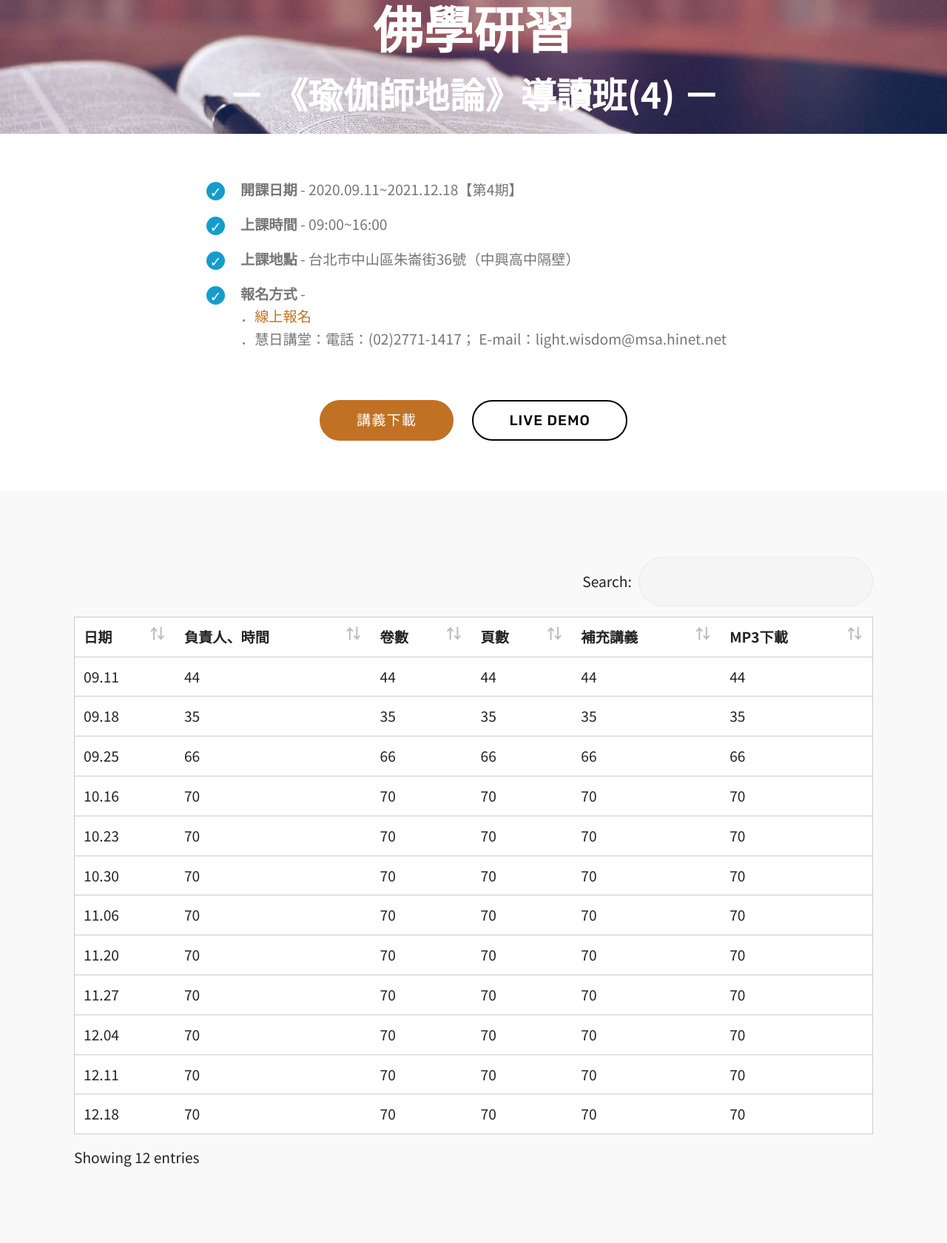
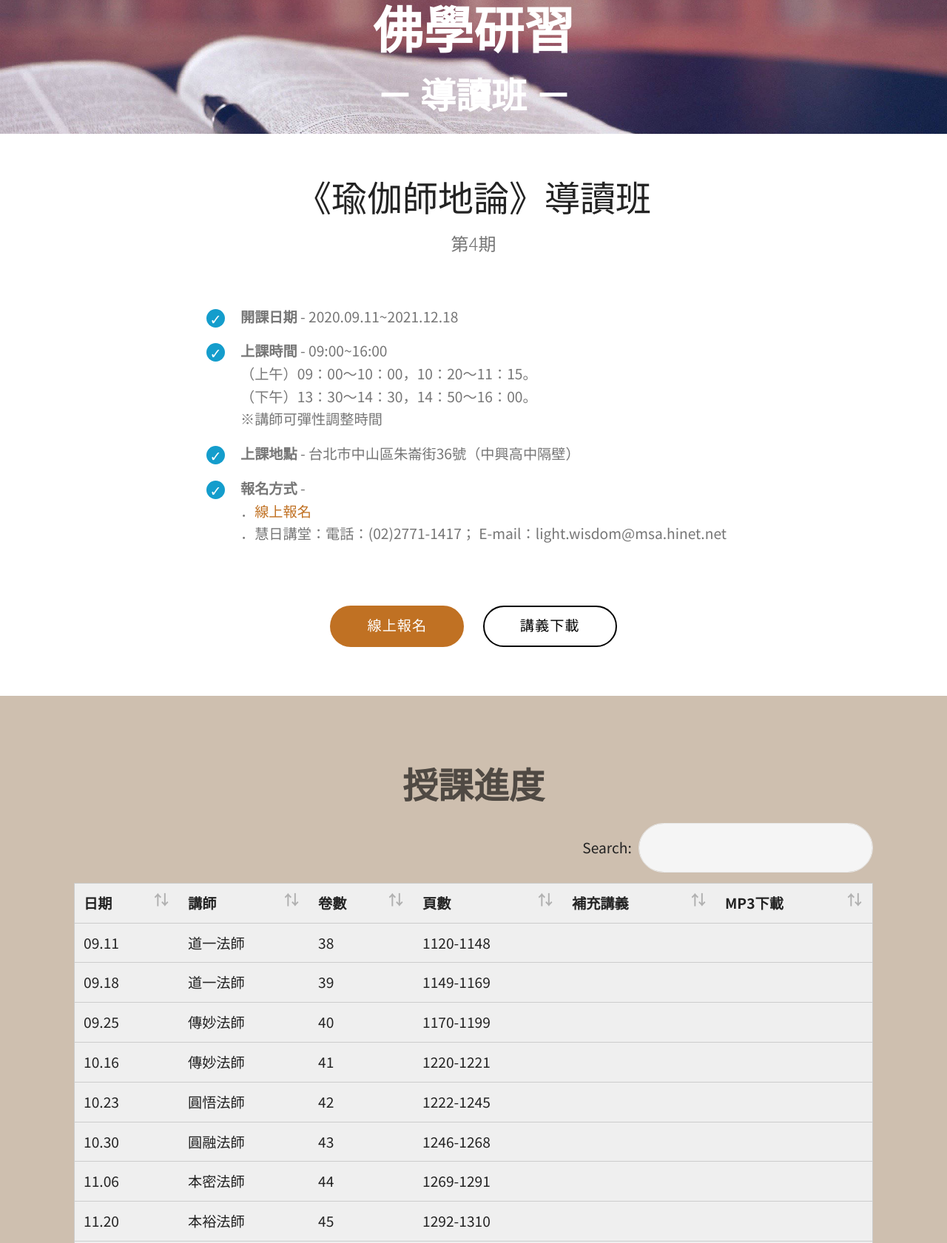
Before and after one commit to xlpceamrjrof9/lwdh, a plain HTML site: page page8.html in a window 1280 px wide. Shown: the part 117-1798 px from the top of the page at 74% size. Drawn offline with Linux system fonts and the light colour scheme; files whose address does not match are found by name.

```diff
--- a/page8.html
+++ b/page8.html
@@ -69,7 +69,7 @@
     </nav>
 </section>
 
-<section class="engine"><a href="https://mobirise.info/q">free responsive site templates</a></section><section class="mbr-section content5 cid-s6AHXEPd5b mbr-parallax-background" id="content5-39">
+<section class="engine"><a href="https://mobirise.info/k">how to develop your own website</a></section><section class="mbr-section content5 cid-s6AHXEPd5b mbr-parallax-background" id="content5-39">
 
 
 
@@ -79,8 +79,25 @@
         <div class="media-container-row">
             <div class="title col-12 col-md-8">
                 <h2 class="align-center mbr-bold mbr-white pb-3 mbr-fonts-style display-1">佛學研習</h2>
-                <h3 class="mbr-section-subtitle align-center mbr-light mbr-white pb-3 mbr-fonts-style display-2"><strong>－ 《瑜伽師地論》導讀班(4) －</strong></h3>
+                <h3 class="mbr-section-subtitle align-center mbr-light mbr-white pb-3 mbr-fonts-style display-2"><strong>－ 導讀班 －</strong></h3>
 
+
+            </div>
+        </div>
+    </div>
+</section>
+
+<section class="mbr-section content4 cid-s6AOupirgt" id="content4-3i">
+
+
+
+    <div class="container">
+        <div class="media-container-row">
+            <div class="title col-12 col-md-8">
+                <h2 class="align-center pb-3 mbr-fonts-style display-2">
+                    《瑜伽師地論》導讀班</h2>
+                <h3 class="mbr-section-subtitle align-center mbr-light mbr-fonts-style display-5">
+                    第4期</h3>
 
             </div>
         </div>
@@ -94,7 +111,7 @@
         <div class="media-container-row">
             <div class="mbr-text counter-container col-12 col-md-8 mbr-fonts-style display-7">
                 <ul>
-                    <li><strong>開課日期</strong> - 2020.09.11~2021.12.18【第4期】</li><li><strong>上課時間</strong> - 09:00~16:00</li>
+                    <li><strong>開課日期</strong> - 2020.09.11~2021.12.18</li><li><strong>上課時間</strong> - 09:00~16:00<br>（上午）09：00～10：00，10：20～11：15。<br>（下午）13：30～14：30，14：50～16：00。<br>※講師可彈性調整時間</li>
                     <li><strong>上課地點</strong> - 台北市中山區朱崙街36號（中興高中隔壁）</li>
                     <li><strong>報名方式</strong> - <br>．<a href="https://docs.google.com/forms/d/e/1FAIpQLSca6ypTUN6PMOomv3mKEUaNxvEzGjivozIZ27ZK03qS2ea-DQ/viewform" target="_blank">線上報名</a><br>．慧日講堂：電話：(02)2771-1417；  E-mail：light.wisdom@msa.hinet.net</li>
                 </ul>
@@ -110,8 +127,8 @@
     <div class="container">
         <div class="media-container-row title">
             <div class="col-12 col-md-8">
-                <div class="mbr-section-btn align-center"><a class="btn btn-primary display-4" href="https://www.lwdh.org.tw/budd_edu/202009/%E3%80%8A%E7%91%9C%E4%BC%BD%E5%B8%AB%E5%9C%B0%E8%AB%96%E3%80%8B%EF%BC%88%E7%AC%AC%E5%9B%9B%E6%9C%9F%EF%BC%8C%E5%8D%B738-49%EF%BC%89-01.pdf" target="_blank">講義下載</a>
-                    <a class="btn btn-black-outline display-4" href="https://mobirise.co">LIVE DEMO</a></div>
+                <div class="mbr-section-btn align-center"><a class="btn btn-primary display-4" href="https://docs.google.com/forms/d/e/1FAIpQLSca6ypTUN6PMOomv3mKEUaNxvEzGjivozIZ27ZK03qS2ea-DQ/viewform" target="_blank">線上報名</a>
+                    <a class="btn btn-black-outline display-4" href="https://www.lwdh.org.tw/budd_edu/202009/%E3%80%8A%E7%91%9C%E4%BC%BD%E5%B8%AB%E5%9C%B0%E8%AB%96%E3%80%8B%EF%BC%88%E7%AC%AC%E5%9B%9B%E6%9C%9F%EF%BC%8C%E5%8D%B738-49%EF%BC%89-01.pdf" target="_blank">講義下載</a></div>
             </div>
         </div>
     </div>
@@ -122,7 +139,8 @@
 
 
   <div class="container container-table">
-
+      <h2 class="mbr-section-title mbr-fonts-style align-center pb-3 display-2"><strong>
+          授課進度</strong></h2>
 
       <div class="table-wrapper">
         <div class="container">
@@ -147,7 +165,7 @@
 
               <th class="head-item mbr-fonts-style display-7">
                       日期</th><th class="head-item mbr-fonts-style display-7">
-                      負責人、時間</th><th class="head-item mbr-fonts-style display-7">
+                      講師</th><th class="head-item mbr-fonts-style display-7">
                       卷數</th><th class="head-item mbr-fonts-style display-7">
                       頁數</th><th class="head-item mbr-fonts-style display-7">
                       補充講義</th><th class="head-item mbr-fonts-style display-7">
@@ -164,62 +182,62 @@
 
 
 
-              <td class="body-item mbr-fonts-style display-7">09.11</td><td class="body-item mbr-fonts-style display-7">44</td><td class="body-item mbr-fonts-style display-7">44</td><td class="body-item mbr-fonts-style display-7">44</td><td class="body-item mbr-fonts-style display-7">44</td><td class="body-item mbr-fonts-style display-7">44</td></tr><tr>
+              <td class="body-item mbr-fonts-style display-7">09.11</td><td class="body-item mbr-fonts-style display-7">道一法師</td><td class="body-item mbr-fonts-style display-7">38</td><td class="body-item mbr-fonts-style display-7">1120-1148</td><td class="body-item mbr-fonts-style display-7"></td><td class="body-item mbr-fonts-style display-7"></td></tr><tr>
 
 
 
 
-              <td class="body-item mbr-fonts-style display-7">09.18</td><td class="body-item mbr-fonts-style display-7">35</td><td class="body-item mbr-fonts-style display-7">35</td><td class="body-item mbr-fonts-style display-7">35</td><td class="body-item mbr-fonts-style display-7">35</td><td class="body-item mbr-fonts-style display-7">35</td></tr><tr>
+              <td class="body-item mbr-fonts-style display-7">09.18</td><td class="body-item mbr-fonts-style display-7">道一法師</td><td class="body-item mbr-fonts-style display-7">39</td><td class="body-item mbr-fonts-style display-7">1149-1169</td><td class="body-item mbr-fonts-style display-7"></td><td class="body-item mbr-fonts-style display-7"></td></tr><tr>
 
 
 
 
-              <td class="body-item mbr-fonts-style display-7">09.25</td><td class="body-item mbr-fonts-style display-7">66</td><td class="body-item mbr-fonts-style display-7">66</td><td class="body-item mbr-fonts-style display-7">66</td><td class="body-item mbr-fonts-style display-7">66</td><td class="body-item mbr-fonts-style display-7">66</td></tr><tr>
+              <td class="body-item mbr-fonts-style display-7">09.25</td><td class="body-item mbr-fonts-style display-7">傳妙法師</td><td class="body-item mbr-fonts-style display-7">40</td><td class="body-item mbr-fonts-style display-7">1170-1199</td><td class="body-item mbr-fonts-style display-7"></td><td class="body-item mbr-fonts-style display-7"></td></tr><tr>
 
 
 
 
-              <td class="body-item mbr-fonts-style display-7">10.16</td><td class="body-item mbr-fonts-style display-7">70</td><td class="body-item mbr-fonts-style display-7">70</td><td class="body-item mbr-fonts-style display-7">70</td><td class="body-item mbr-fonts-style display-7">70</td><td class="body-item mbr-fonts-style display-7">70</td></tr><tr>
+              <td class="body-item mbr-fonts-style display-7">10.16</td><td class="body-item mbr-fonts-style display-7">傳妙法師</td><td class="body-item mbr-fonts-style display-7">41</td><td class="body-item mbr-fonts-style display-7">1220-1221</td><td class="body-item mbr-fonts-style display-7"></td><td class="body-item mbr-fonts-style display-7"></td></tr><tr>
 
 
 
 
-              <td class="body-item mbr-fonts-style display-7">10.23</td><td class="body-item mbr-fonts-style display-7">70</td><td class="body-item mbr-fonts-style display-7">70</td><td class="body-item mbr-fonts-style display-7">70</td><td class="body-item mbr-fonts-style display-7">70</td><td class="body-item mbr-fonts-style display-7">70</td></tr><tr>
+              <td class="body-item mbr-fonts-style display-7">10.23</td><td class="body-item mbr-fonts-style display-7">圓悟法師</td><td class="body-item mbr-fonts-style display-7">42</td><td class="body-item mbr-fonts-style display-7">1222-1245</td><td class="body-item mbr-fonts-style display-7"></td><td class="body-item mbr-fonts-style display-7"></td></tr><tr>
 
 
 
 
-              <td class="body-item mbr-fonts-style display-7">10.30</td><td class="body-item mbr-fonts-style display-7">70</td><td class="body-item mbr-fonts-style display-7">70</td><td class="body-item mbr-fonts-style display-7">70</td><td class="body-item mbr-fonts-style display-7">70</td><td class="body-item mbr-fonts-style display-7">70</td></tr><tr>
+              <td class="body-item mbr-fonts-style display-7">10.30</td><td class="body-item mbr-fonts-style display-7">圓融法師</td><td class="body-item mbr-fonts-style display-7">43</td><td class="body-item mbr-fonts-style display-7">1246-1268</td><td class="body-item mbr-fonts-style display-7"></td><td class="body-item mbr-fonts-style display-7"></td></tr><tr>
 
 
 
 
-              <td class="body-item mbr-fonts-style display-7">11.06</td><td class="body-item mbr-fonts-style display-7">70</td><td class="body-item mbr-fonts-style display-7">70</td><td class="body-item mbr-fonts-style display-7">70</td><td class="body-item mbr-fonts-style display-7">70</td><td class="body-item mbr-fonts-style display-7">70</td></tr><tr>
+              <td class="body-item mbr-fonts-style display-7">11.06</td><td class="body-item mbr-fonts-style display-7">本密法師</td><td class="body-item mbr-fonts-style display-7">44</td><td class="body-item mbr-fonts-style display-7">1269-1291</td><td class="body-item mbr-fonts-style display-7"></td><td class="body-item mbr-fonts-style display-7"></td></tr><tr>
 
 
 
 
-              <td class="body-item mbr-fonts-style display-7">11.20</td><td class="body-item mbr-fonts-style display-7">70</td><td class="body-item mbr-fonts-style display-7">70</td><td class="body-item mbr-fonts-style display-7">70</td><td class="body-item mbr-fonts-style display-7">70</td><td class="body-item mbr-fonts-style display-7">70</td></tr><tr>
+              <td class="body-item mbr-fonts-style display-7">11.20</td><td class="body-item mbr-fonts-style display-7">本裕法師</td><td class="body-item mbr-fonts-style display-7">45</td><td class="body-item mbr-fonts-style display-7">1292-1310</td><td class="body-item mbr-fonts-style display-7"></td><td class="body-item mbr-fonts-style display-7"></td></tr><tr>
 
 
 
 
-              <td class="body-item mbr-fonts-style display-7">11.27</td><td class="body-item mbr-fonts-style display-7">70</td><td class="body-item mbr-fonts-style display-7">70</td><td class="body-item mbr-fonts-style display-7">70</td><td class="body-item mbr-fonts-style display-7">70</td><td class="body-item mbr-fonts-style display-7">70</td></tr><tr>
+              <td class="body-item mbr-fonts-style display-7">11.27</td><td class="body-item mbr-fonts-style display-7">本密法師</td><td class="body-item mbr-fonts-style display-7">46</td><td class="body-item mbr-fonts-style display-7">1311-1333</td><td class="body-item mbr-fonts-style display-7"></td><td class="body-item mbr-fonts-style display-7"></td></tr><tr>
 
 
 
 
-              <td class="body-item mbr-fonts-style display-7">12.04</td><td class="body-item mbr-fonts-style display-7">70</td><td class="body-item mbr-fonts-style display-7">70</td><td class="body-item mbr-fonts-style display-7">70</td><td class="body-item mbr-fonts-style display-7">70</td><td class="body-item mbr-fonts-style display-7">70</td></tr><tr>
+              <td class="body-item mbr-fonts-style display-7">12.04</td><td class="body-item mbr-fonts-style display-7">圓悟法師</td><td class="body-item mbr-fonts-style display-7">47</td><td class="body-item mbr-fonts-style display-7">1334-1361</td><td class="body-item mbr-fonts-style display-7"></td><td class="body-item mbr-fonts-style display-7"></td></tr><tr>
 
 
 
 
-              <td class="body-item mbr-fonts-style display-7">12.11</td><td class="body-item mbr-fonts-style display-7">70</td><td class="body-item mbr-fonts-style display-7">70</td><td class="body-item mbr-fonts-style display-7">70</td><td class="body-item mbr-fonts-style display-7">70</td><td class="body-item mbr-fonts-style display-7">70</td></tr><tr>
+              <td class="body-item mbr-fonts-style display-7">12.11</td><td class="body-item mbr-fonts-style display-7">本密法師</td><td class="body-item mbr-fonts-style display-7">48</td><td class="body-item mbr-fonts-style display-7">1362-1392</td><td class="body-item mbr-fonts-style display-7"></td><td class="body-item mbr-fonts-style display-7"></td></tr><tr>
 
 
 
 
-              <td class="body-item mbr-fonts-style display-7">12.18</td><td class="body-item mbr-fonts-style display-7">70</td><td class="body-item mbr-fonts-style display-7">70</td><td class="body-item mbr-fonts-style display-7">70</td><td class="body-item mbr-fonts-style display-7">70</td><td class="body-item mbr-fonts-style display-7">70</td></tr></tbody>
+              <td class="body-item mbr-fonts-style display-7">12.18</td><td class="body-item mbr-fonts-style display-7">本裕法師</td><td class="body-item mbr-fonts-style display-7">49</td><td class="body-item mbr-fonts-style display-7">1393-1415</td><td class="body-item mbr-fonts-style display-7"></td><td class="body-item mbr-fonts-style display-7"></td></tr></tbody>
           </table>
         </div>
         <div class="container table-info-container">
```
Also changed, not shown: ceromony.html (+2 -2 lines), course.html (+1 -1 lines), course_buddhism.html (+1 -1 lines), course_guide.html (+2 -2 lines), course_lecture.html (+2 -2 lines), course_reading.html (+2 -2 lines), index.html (+2 -2 lines), publication.html (+1 -1 lines), assets/images/-300x33530.jpg (added), assets/mobirise/css/mbr-additional.css, 1 other file.
